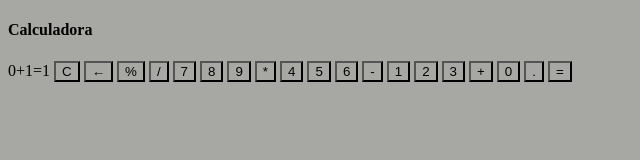
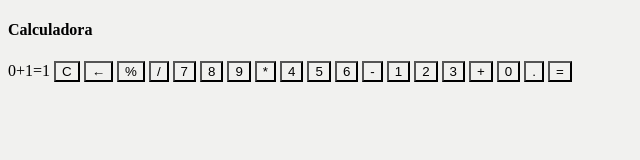
Before and after one commit to YaniryFlorez/pw_u1_fundamentos_yf, a plain HTML site: page html/CalculadoraFinal.html in a window 1280 px wide. Shown: the whole page, without its empty margins (0-640 px from the left). Drawn offline with Linux system fonts and the light colour scheme.

Commit message:
Taller 08- Maquetacion de Pag WEb

```diff
--- a/css/Calculadora.css
+++ b/css/Calculadora.css
@@ -1,5 +1,5 @@
 *{
-    background-color: rgb(167, 167, 163);
+    background-color: rgb(241, 241, 239);
 }
 .calculadora {
 
```
